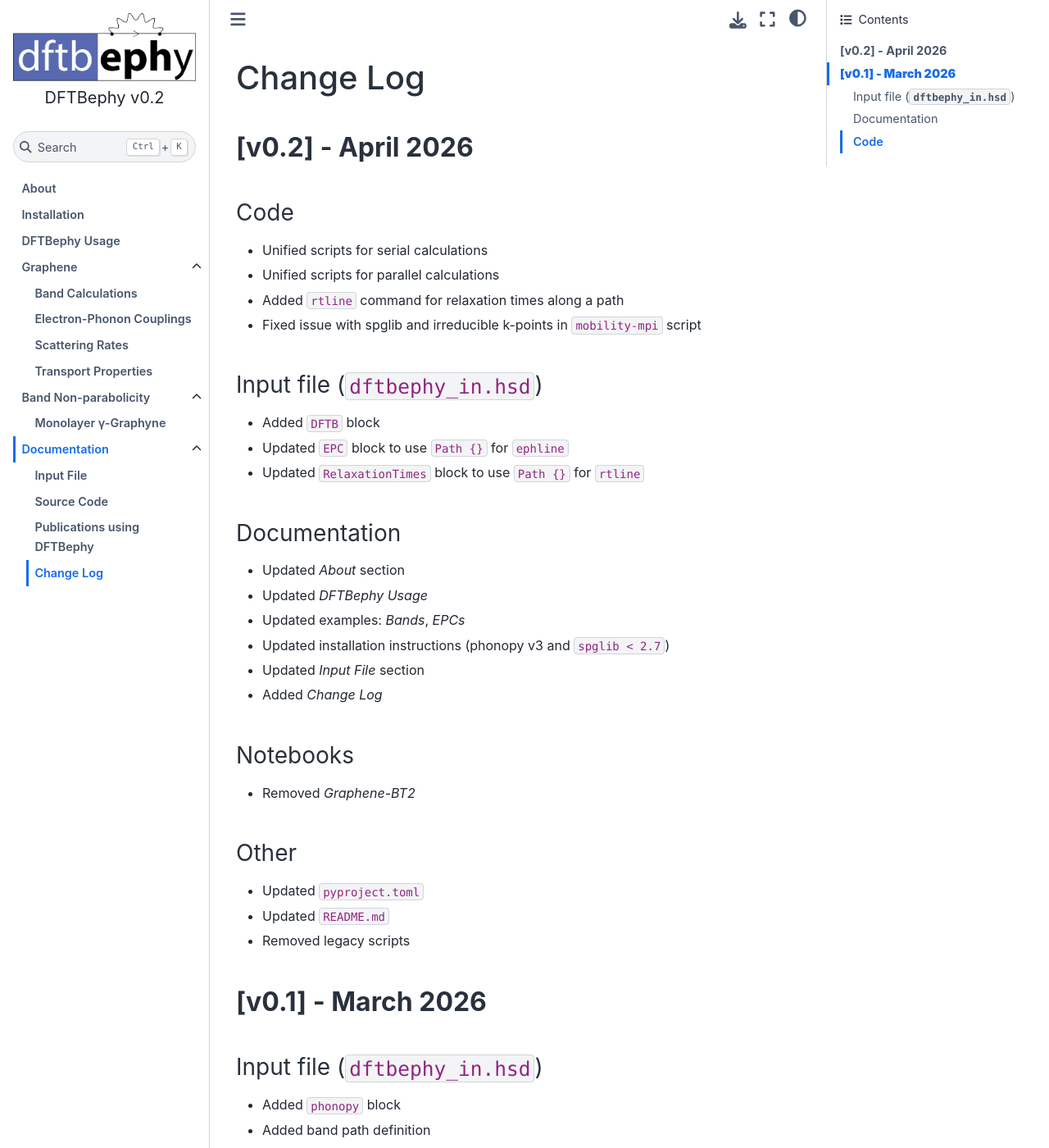
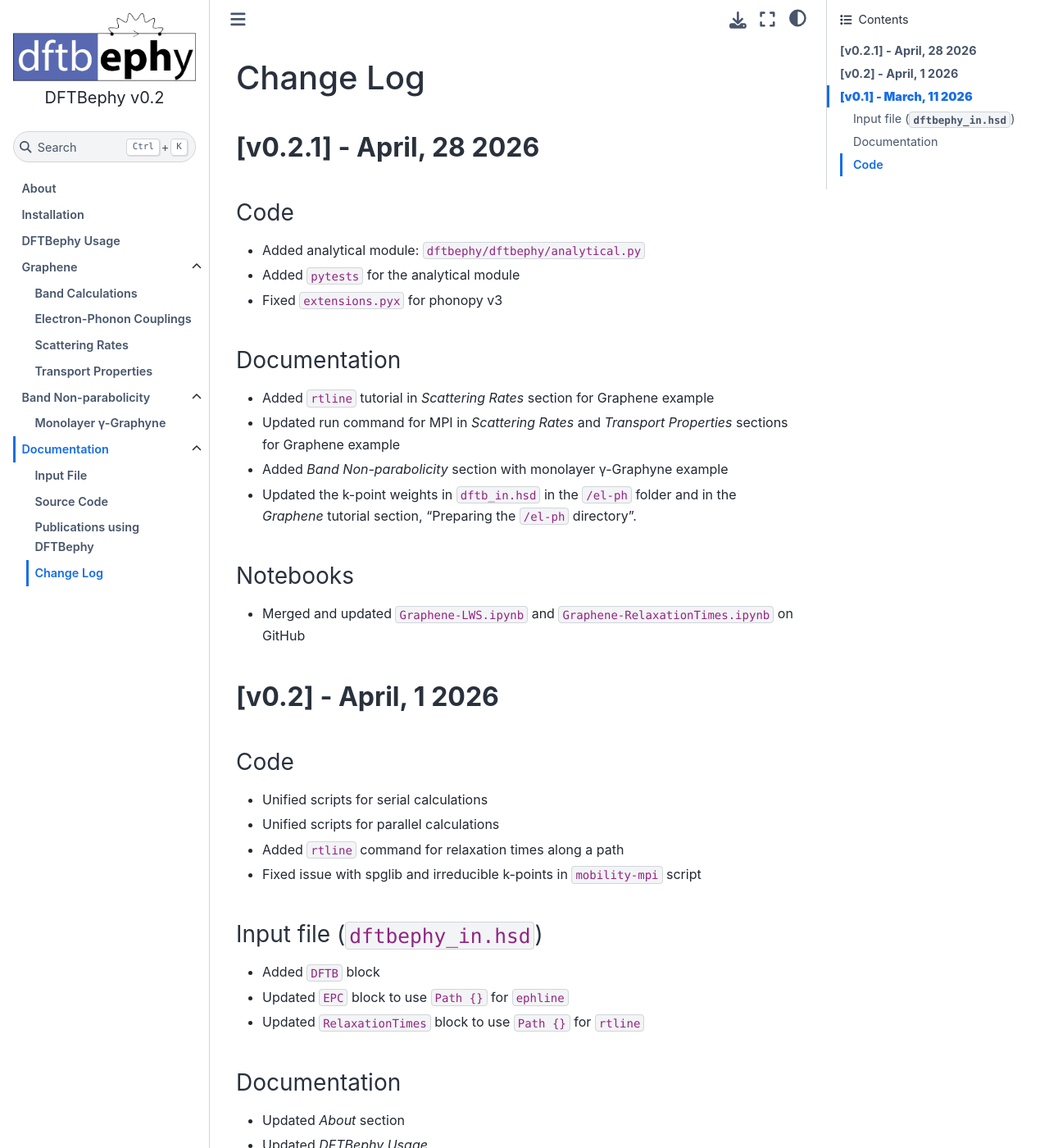
Before and after one commit to CoMeT4MatSci/dftbephy, a Jupyter Book: the page built from wiki/docs/documentation/changelog.md, in a window 1280 px wide and 1400 px high. Shown: the whole window at 82% size. Built offline with Jupyter Book 1.0.4 settings and Sphinx 7.4.7 and the Sphinx Book theme 1.1.4, drawn with Linux system fonts in a browser that asks for light colours; some of the changed text lies outside the part shown.

Commit message:
Update changelog and relaxation times notebook

```diff
--- a/wiki/docs/documentation/changelog.md
+++ b/wiki/docs/documentation/changelog.md
@@ -1,6 +1,24 @@
 # Change Log
 
-## **[v0.2] - April 2026**
+## **[v0.2.1] - April, 28 2026**
+
+### Code
+- Added analytical module:  `dftbephy/dftbephy/analytical.py`
+- Added `pytests` for the analytical module
+- Fixed `extensions.pyx` for phonopy v3
+
+### Documentation
+- Added `rtline` tutorial in *Scattering Rates* section for Graphene example
+-  Updated run command for MPI in *Scattering Rates* and *Transport Properties* sections for Graphene example
+- Added *Band Non-parabolicity* section with monolayer γ-Graphyne example
+- Updated the k-point weights in `dftb_in.hsd` in the `/el-ph` folder and in the *Graphene* tutorial section, “Preparing the `/el-ph` directory”.
+
+### Notebooks
+- Merged and updated `Graphene-LWS.ipynb` and `Graphene-RelaxationTimes.ipynb` on GitHub
+
+
+
+## **[v0.2] - April, 1 2026**
 
 ### Code
 - Unified scripts for serial calculations
@@ -30,7 +48,7 @@
 - Removed legacy scripts
 
 
-## **[v0.1] - March 2026**
+## **[v0.1] - March, 11 2026**
 
 ### Input file (`dftbephy_in.hsd`)
 - Added `phonopy` block
```
Also changed, not shown: 1 other file.
